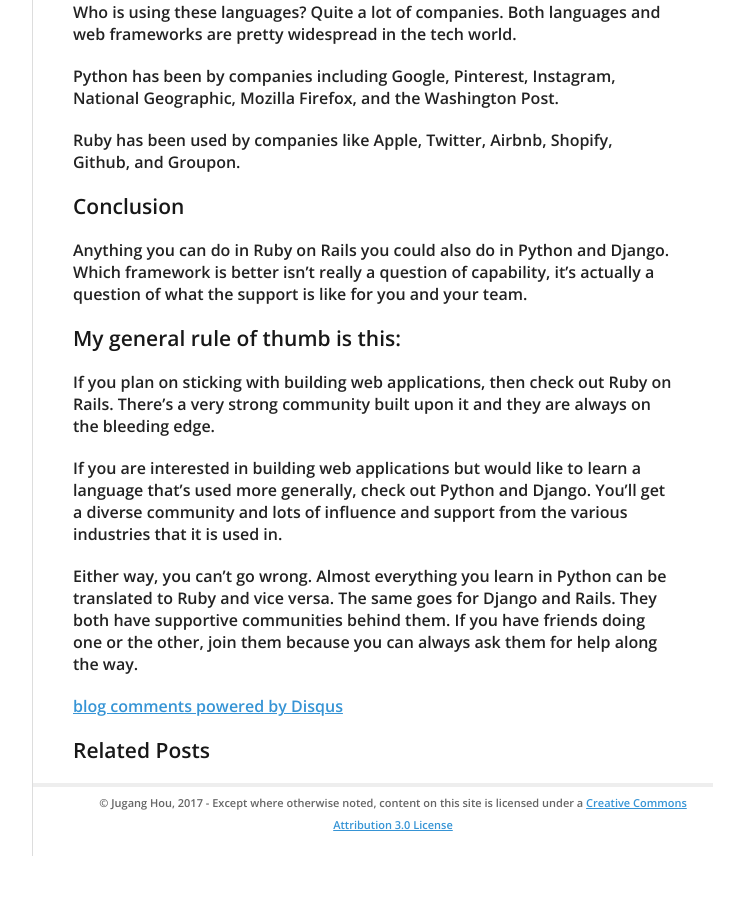
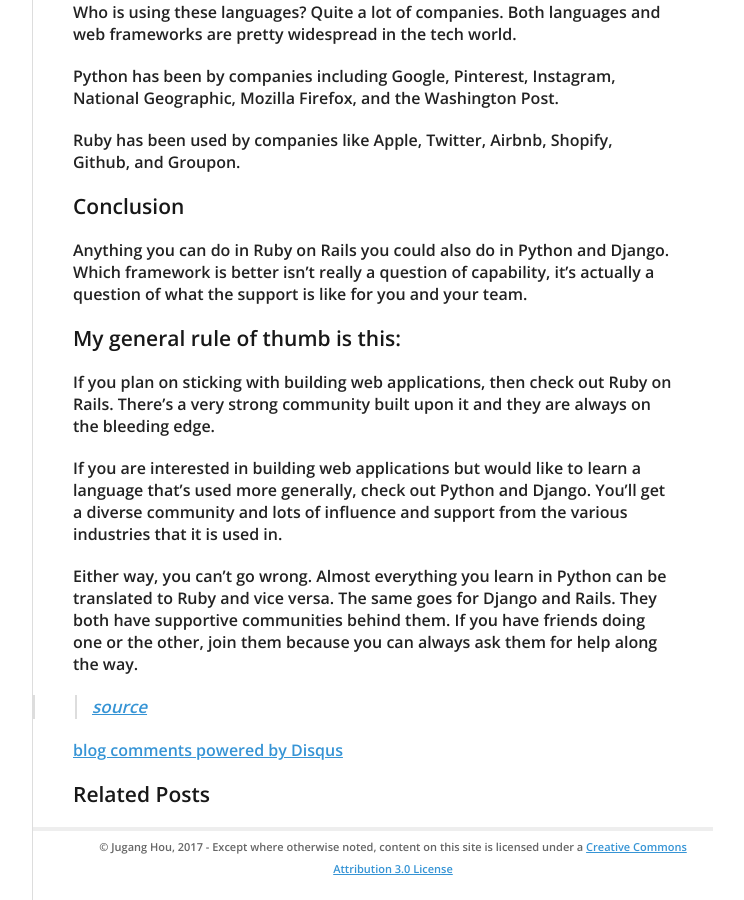
Before and after one commit to Cassini17/cassini17.github.io, a Jekyll site: the page built from _posts/2016-08-03-Ruby-vs-Python.md, in a window 1280 px wide and 900 px high, scrolled down 2803 px. Shown: the whole window, without its empty margins (378-1122 px from the left). Built offline with Jekyll 4.4.1, drawn with Linux system fonts in a browser that asks for light colours; nearby versions of some CDN libraries; comment, search, counter and statistics services are not loaded; before the commit the page ends 3659 px from its top, so only the background shows below that.

Commit message:
add reference

```diff
--- a/_posts/2016-08-03-Ruby-vs-Python.md
+++ b/_posts/2016-08-03-Ruby-vs-Python.md
@@ -70,3 +70,5 @@
 If you are interested in building web applications but would like to learn a language that’s used more generally, check out Python and Django. You’ll get a diverse community and lots of influence and support from the various industries that it is used in.
 
 Either way, you can’t go wrong. Almost everything you learn in Python can be translated to Ruby and vice versa. The same goes for Django and Rails. They both have supportive communities behind them. If you have friends doing one or the other, join them because you can always ask them for help along the way.
+
+>> [source](https://learn.onemonth.com/ruby-vs-python/)
```
